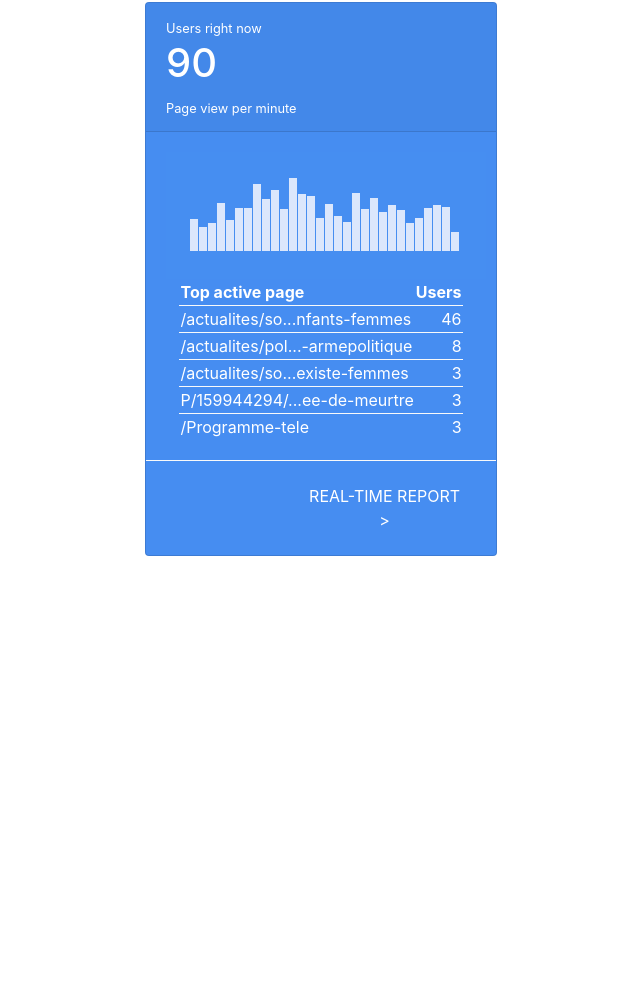
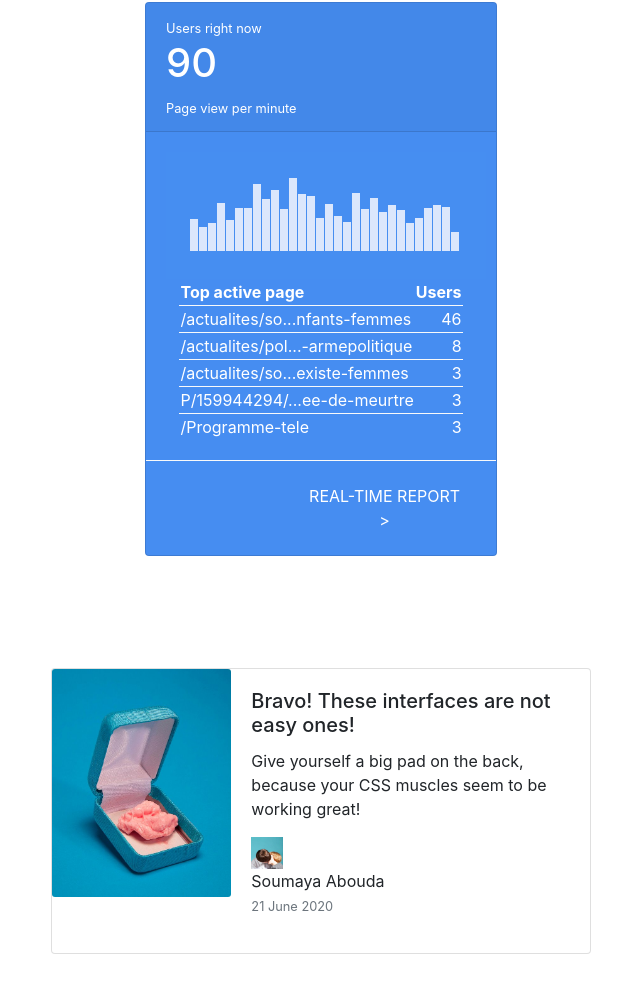
Before and after one commit to Souabou/css-integration-challenge, a plain HTML site: page index.html in a window 1280 px wide. Shown: the part 699-1701 px from the top of the page, without its empty margins (319-959 px from the left). Before the commit the page ends 1271 px from the top, so only its background shows below. Drawn offline with Linux system fonts and the light colour scheme.

Commit message:
interface 3 in Bootstrap with CSS done

```diff
--- a/index.html
+++ b/index.html
@@ -85,10 +85,30 @@
                 </footer>
             </div>
         </div>
-<!--
-        Interface 3
-        <div class="container-3"></div>
-         -->
+
+         <!-- Interface 3 -->
+         <div class="container-3-fluid p-5 mt-5" >
+            <div class="card mb-3 d-block m-auto" style="max-width: 540px;">
+                <div class="row no-gutters">
+                    <div class="col-md-4">
+                        <img src="images/ring.jpeg" class="card-img" alt="ring">
+                    </div>
+                    <div class="col-md-8">
+                            <div class="card-body">
+                                <h5 class="card-title">Bravo! These interfaces are not easy ones! </h5>
+                                <p class="card-text">Give yourself a big pad on the back, because your CSS muscles seem to be working great!</p>
+
+                                <div class="footer">
+                                    <img src="images/kiss.jpg" alt="kiss" class="avatar" width="10%">
+                                    <p>Soumaya Abouda </br>
+                                        <span class="text-grey"><small class="text-muted">21 June 2020</span>
+                                    </p>
+                                </div>
+                            </div>
+                    </div>
+                </div>
+            </div>
+        </div>
 
 </body>
 </html>
--- a/style.scss
+++ b/style.scss
@@ -29,6 +29,9 @@ body {
     }
  }
 
+
+
+
 @media screen and ( max-width: 768px) {
     .item {
         grid-column: 1/4 ;
@@ -43,3 +46,23 @@ body {
         }
     }
 }
+
+
+/*  css d'interface 3*/
+
+.container-3 img .avatar {
+    vertical-align: middle;
+    -webkit-border-radius:25px;
+    -moz-border-radius: 25px;
+    border-radius: 25px;
+    height: 50px;
+    width: 50px;
+}
+.text-grey{
+    color: grey;
+}
+.footer {
+    display: flex;
+    flex-direction: row;
+
+}
```
Also changed, not shown: images/hnl54.jpg (added), images/kiss.jpg (added), images/ring.jpeg (added), images/soumavatar.png (added), 1 other file.
